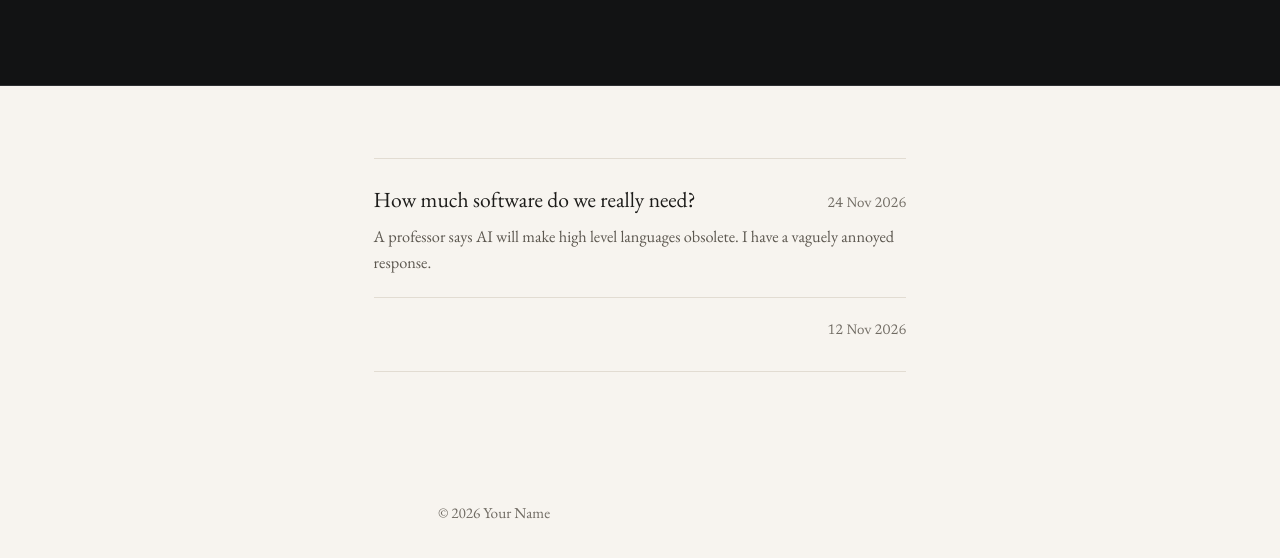
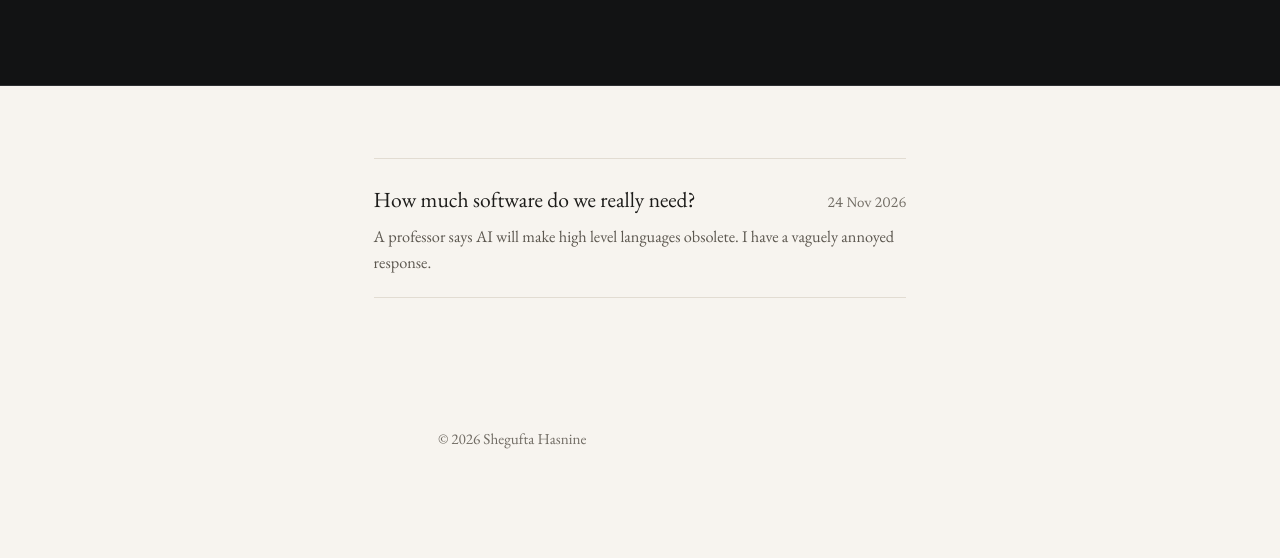
Before and after one commit to newsgraph/newsgraph-12-24-48.github.io, a plain HTML site: page index.html in a window 1280 px wide. Shown: the part 194-752 px from the top of the page. Drawn offline with nearby package versions, Linux system fonts and the light colour scheme.

Commit message:
Update author name and clean up HTML comments

```diff
--- a/index.html
+++ b/index.html
@@ -28,20 +28,20 @@
           </div>
           <p class="post-teaser">A professor says AI will make high level languages obsolete. I have a vaguely annoyed response.</p>
         </li>
-        <li>
+        <!-- li>
           <div class="post-header">
             <a href="#"></a>
-            <span class="post-date">12 Nov 2026</span>
+            <span class="post-date"></span>
           </div>
           <p class="post-teaser"></p>
-        </li>
+      </li -->
       </ul>
     </div>
   </main>
 
   <footer class="site-footer">
     <div class="container">
-      <p>&copy; 2026 Your Name</p>
+      <p>&copy; 2026 Shegufta Hasnine</p>
     </div>
   </footer>
 
```
